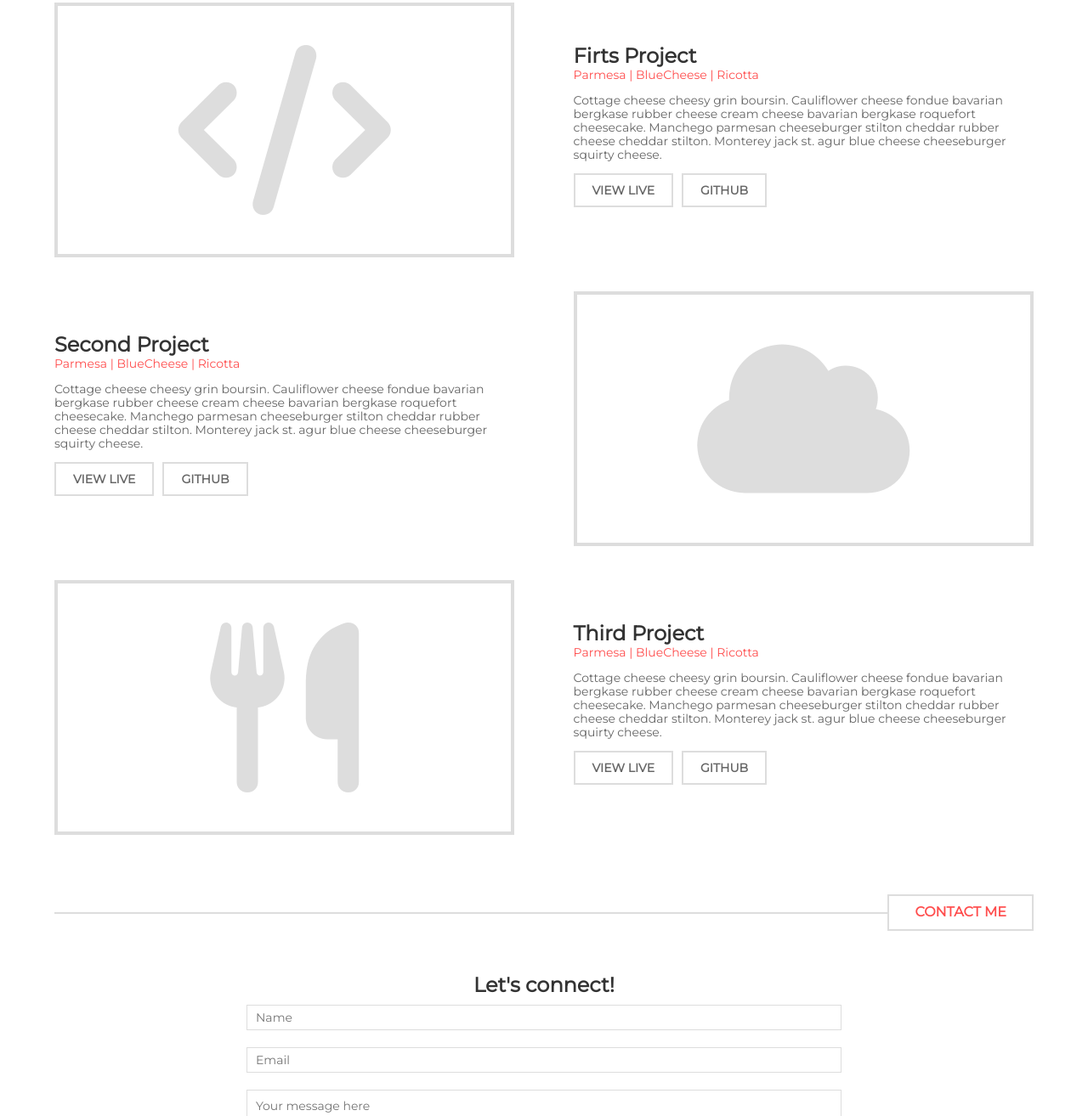
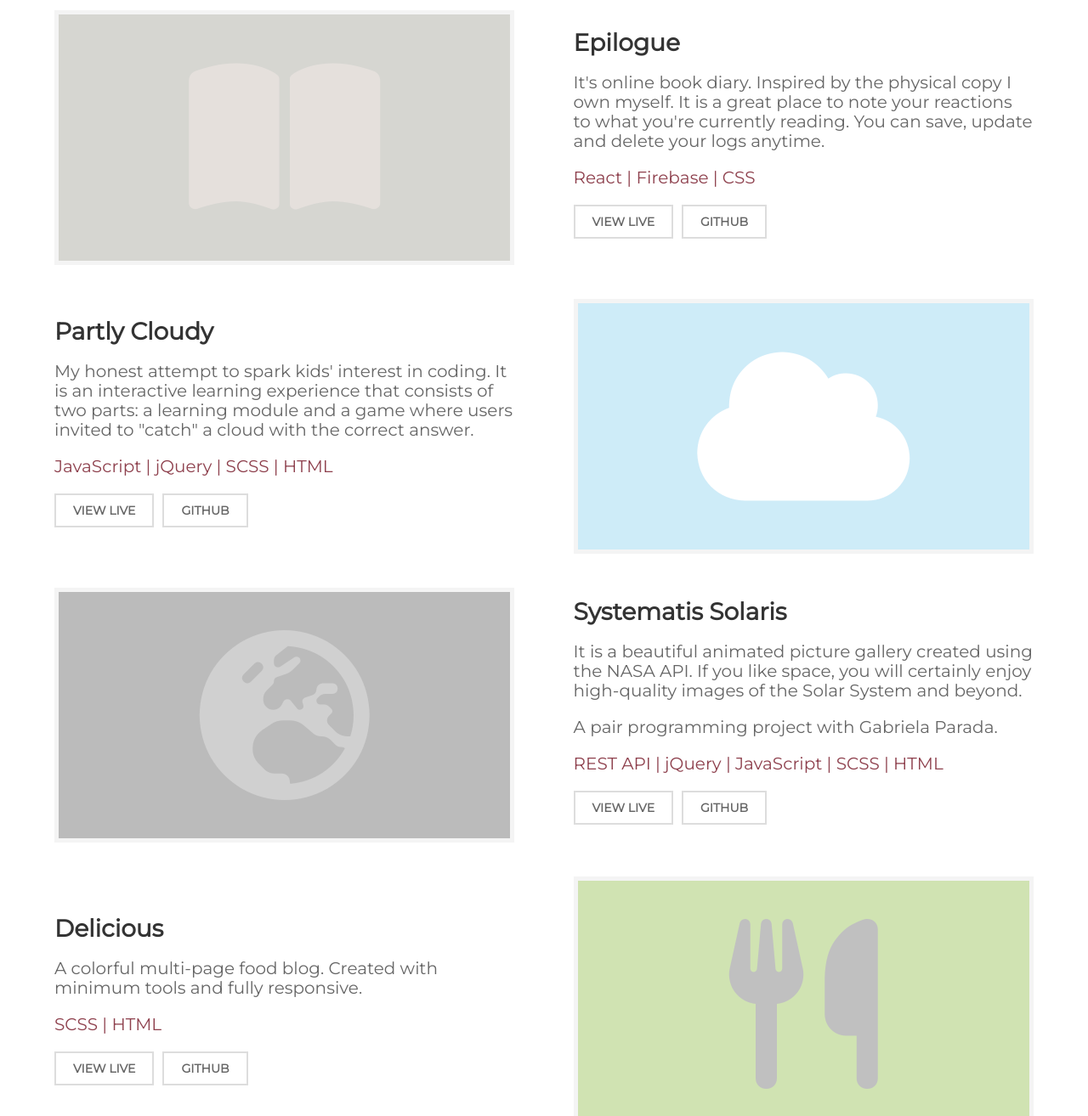
Before and after one commit to Blinchick/personalPortfolio, a plain HTML site: page index.html in a window 1280 px wide. Shown: the part 1486-2800 px from the top of the page at 85% size. Drawn offline with nearby package versions, Linux system fonts and the light colour scheme.

Commit message:
styling for projects is ok

```diff
--- a/index.html
+++ b/index.html
@@ -56,17 +56,16 @@
             <div class="aboutMeMain">
                 <div class="aboutMeMainProfile">
                     <h3>Hi there!</h3>
-                    <p><strong>I am Anna - Toronto based front-end developer. My last name might be long, but not my
-                            code. </strong></p>
+                    <p>I am Anna - front-end developer from Canada. My last name may be long, but not my
+                        code. I like to keep it dry, readable and accessible. </p>
                     <p>
-                        Rubber cheese ricotta boursin. Cheese triangles cow mascarpone chalk and cheese the big
-                        cheese smelly cheese feta rubber
-                        cheese. Edam parmesan cheesy grin smelly cheese caerphilly st. agur blue cheese red
-                        leicester blue castello. Fromage
-                        fromage cheesy grin blue castello paneer caerphilly stinking bishop parmesan. Bavarian
-                        bergkase danish fontina macaroni
-                        cheese babybel.
+                        I am an extremely meticulous person, which helps me tackle the most complex projects and get to
+                        the point fast. Nothing
+                        is ever perfect to me, so I'm constantly learning new things, brainstorming better solutions for
+                        old issues and
+                        challenging myself with new ones.
                     </p>
+                    <p></p>
                 </div>
 
                 <div class="aboutMeImg">
@@ -89,18 +88,39 @@
 
             <div class="projects">
                 <div class="project">
-                    <div class="projectSymbol">
-                        <i class="fas fa-code"></i>
+                    <div class="projectSymbol book">
+                        <i class="fas fa-book-open"></i>
                     </div>
 
                     <div>
-                        <h3>Firts Project</h3>
-                        <p class="tools">Parmesa | BlueCheese | Ricotta</p>
-                        <p>Cottage cheese cheesy grin boursin. Cauliflower cheese fondue bavarian bergkase rubber cheese
-                            cream cheese bavarian
-                            bergkase roquefort cheesecake. Manchego parmesan cheeseburger stilton cheddar rubber cheese
-                            cheddar stilton. Monterey
-                            jack st. agur blue cheese cheeseburger squirty cheese.</p>
+                        <h3>Epilogue</h3>
+                        <p>It's online book diary. Inspired by the physical copy I own myself. It is a great place to
+                            note
+                            your
+                            reactions to what you're
+                            currently reading. You can save, update and delete your
+                            logs anytime.</p>
+                        <p class="tools">React | Firebase | CSS</p>
+                        <nav class="projectLinks">
+                            <ul>
+                                <li><a href="https://blinchick.github.io/project-five/">VIEW LIVE</a></li>
+                                <li><a href="https://github.com/Blinchick/project-five">GITHUB</a></li>
+                            </ul>
+                        </nav>
+                    </div>
+                </div>
+
+                <div class="project reverse">
+                    <div class="projectSymbol cloud">
+                        <i class="fas fa-cloud"></i>
+                    </div>
+                    <div class="cloudProject">
+                        <h3>Partly Cloudy</h3>
+                        <p>My honest attempt to spark kids' interest in coding. It is an interactive learning experience
+                            that consists of two
+                            parts: a learning module and a game where users invited to "catch" a cloud with the correct
+                            answer.</p>
+                        <p class="tools">JavaScript | jQuery | SCSS | HTML</p>
                         <nav class="projectLinks">
                             <ul>
                                 <li><a href="#">VIEW LIVE</a></li>
@@ -111,41 +131,38 @@
                 </div>
 
                 <div class="project">
+                    <div class="projectSymbol globe">
+                        <i class="fas fa-globe-europe"></i>
+                    </div>
+
                     <div>
-                        <h3>Second Project</h3>
-                        <p class="tools">Parmesa | BlueCheese | Ricotta</p>
-                        <p>Cottage cheese cheesy grin boursin. Cauliflower cheese fondue bavarian bergkase rubber cheese
-                            cream cheese
-                            bavarian
-                            bergkase roquefort cheesecake. Manchego parmesan cheeseburger stilton cheddar rubber cheese
-                            cheddar stilton.
-                            Monterey
-                            jack st. agur blue cheese cheeseburger squirty cheese.</p>
+                        <h3>Systematis Solaris</h3>
+                        <p>It is a beautiful animated picture gallery created using the NASA API. If you like space, you
+                            will certainly enjoy
+                            high-quality images of the Solar System and beyond.
+                        </p>
+                        <p>A pair programming project with Gabriela Parada.</p>
+                        <p class="tools"> REST API | jQuery | JavaScript | SCSS | HTML </p>
                         <nav class="projectLinks">
                             <ul>
-                                <li><a href="#">VIEW LIVE</a></li>
-                                <li><a href="#">GITHUB</a></li>
+                                <li><a href="https://gabriela-anna.github.io/pairedProject/html-partials/">VIEW LIVE</a>
+                                </li>
+                                <li><a href="https://github.com/Gabriela-Anna/pairedProject">GITHUB</a></li>
                             </ul>
                         </nav>
                     </div>
-                    <div class="projectSymbol">
-                        <i class="fas fa-cloud"></i>
-                    </div>
                 </div>
 
-                <div class="project">
-                    <div class="projectSymbol">
+                <div class="project reverse">
+                    <div class="projectSymbol utensils">
                         <i class="fas fa-utensils"></i>
                     </div>
 
                     <div>
-                        <h3>Third Project</h3>
-                        <p class="tools">Parmesa | BlueCheese | Ricotta</p>
-                        <p>Cottage cheese cheesy grin boursin. Cauliflower cheese fondue bavarian bergkase rubber cheese
-                            cream cheese bavarian
-                            bergkase roquefort cheesecake. Manchego parmesan cheeseburger stilton cheddar rubber cheese
-                            cheddar stilton. Monterey
-                            jack st. agur blue cheese cheeseburger squirty cheese.</p>
+                        <h3>Delicious</h3>
+                        <p>A colorful multi-page food blog. Created with minimum tools and fully responsive.
+                        </p>
+                        <p class="tools"> SCSS | HTML </p>
                         <nav class="projectLinks">
                             <ul>
                                 <li><a href="#">VIEW LIVE</a></li>
@@ -154,10 +171,6 @@
                         </nav>
                     </div>
                 </div>
-
-                <!-- <div>
-                    <a href="#">LOAD MORE PROJECTS</a>
-                </div> -->
             </div>
         </section>
 
--- a/script.js
+++ b/script.js
@@ -1,7 +1,7 @@
 // Can also be included with a regular script tag
 
 let options = {
-    strings: ['pirdo', 'pridonk', 'piridonenkova'],
+    strings: ['prirdo', 'pirdonk', 'piridonenkova'],
     typeSpeed: 80,
     backSpeed: 80,
     smartBackspace: true, // this is a default
--- a/styles/sass/_global.scss
+++ b/styles/sass/_global.scss
@@ -1,16 +1,16 @@
 h2 {
-    font-size: 16px;
+    font-size: 20px;
     color: $red;
     margin: 0;
 }
 
 h3 {
-    font-size: 24px;
+    font-size: 28px;
     margin: 0;
 }
 
 p {
-    font-size: 14px;
+    font-size: 20px;
     color: $grey;
 }
 
@@ -46,9 +46,9 @@ section {
 
 .headingDiv h2:before{
     border-top: 2px solid $lightGrey;
-        content:"";
-        margin: 0 auto;
-        top: 50%; left: 0; right: 0; bottom: 0;
-        position: absolute;
-        z-index: -1;
+    content:"";
+    margin: 0 auto;
+    top: 50%; left: 0; right: 0; bottom: 0;
+    position: absolute;
+    z-index: -1;
 }
--- a/styles/sass/_header.scss
+++ b/styles/sass/_header.scss
@@ -34,7 +34,7 @@ header {
 
 .menu a {
   color: $alsoBlack;
-  font-size: 16px;
+  font-size: 20px;
   font-weight: bold;
 }
 
@@ -56,7 +56,6 @@ h1 {
 .lastName,
 .firstName {
   font-size: 150px;
-  color: $lightGrey;
 }
 
 .lastName {
--- a/styles/sass/_main.scss
+++ b/styles/sass/_main.scss
@@ -37,6 +37,10 @@ main {
     justify-content: space-between;
 }
 
+.project.reverse {
+    flex-direction: row-reverse;
+}
+
 .project > div {
     align-self: center;
     flex-basis: 47%;
@@ -61,8 +65,7 @@ main {
     display: flex;
     justify-content: center;
     align-items: center;
-    border: 4px solid $lightGrey;
-    background-color: $white;
+    border: 5px solid $lightGrey;
 }
 
 .projectSymbol i {
@@ -81,6 +84,43 @@ main {
 
 .projectLinks li:hover {
     border-color: $red;
+}
+
+//project styles
+.projectSymbol {
+    opacity: 0.3;
+}
+
+.projectSymbol.book {
+    background-color: #7A7A6B;
+}
+
+.projectSymbol .fa-book-open {
+    color: #AC9B8F;
+}
+
+.projectSymbol.cloud {
+    background-color: #61C1EB;
+}
+
+.projectSymbol .fa-cloud {
+    color: $white;
+}
+
+.projectSymbol.globe {
+    background-color: $alsoBlack;
+}
+
+.projectSymbol .fa-globe-europe {
+    color: $grey;
+}
+
+.projectSymbol.utensils {
+    background-color: #65A605;
+}
+
+.projectSymbol .fa-utensils {
+    color: $mainBlack;
 }
 
 //contact
--- a/styles/sass/_variables.scss
+++ b/styles/sass/_variables.scss
@@ -1,5 +1,5 @@
 //colors
-$red: #FF4D4D;
+$red: #8E404D;
 $white: #FFFFFF;
 $dirtyWhite: #FAFAFA;
 $grey: #666666;
```
Also changed, not shown: styles/style.css.
